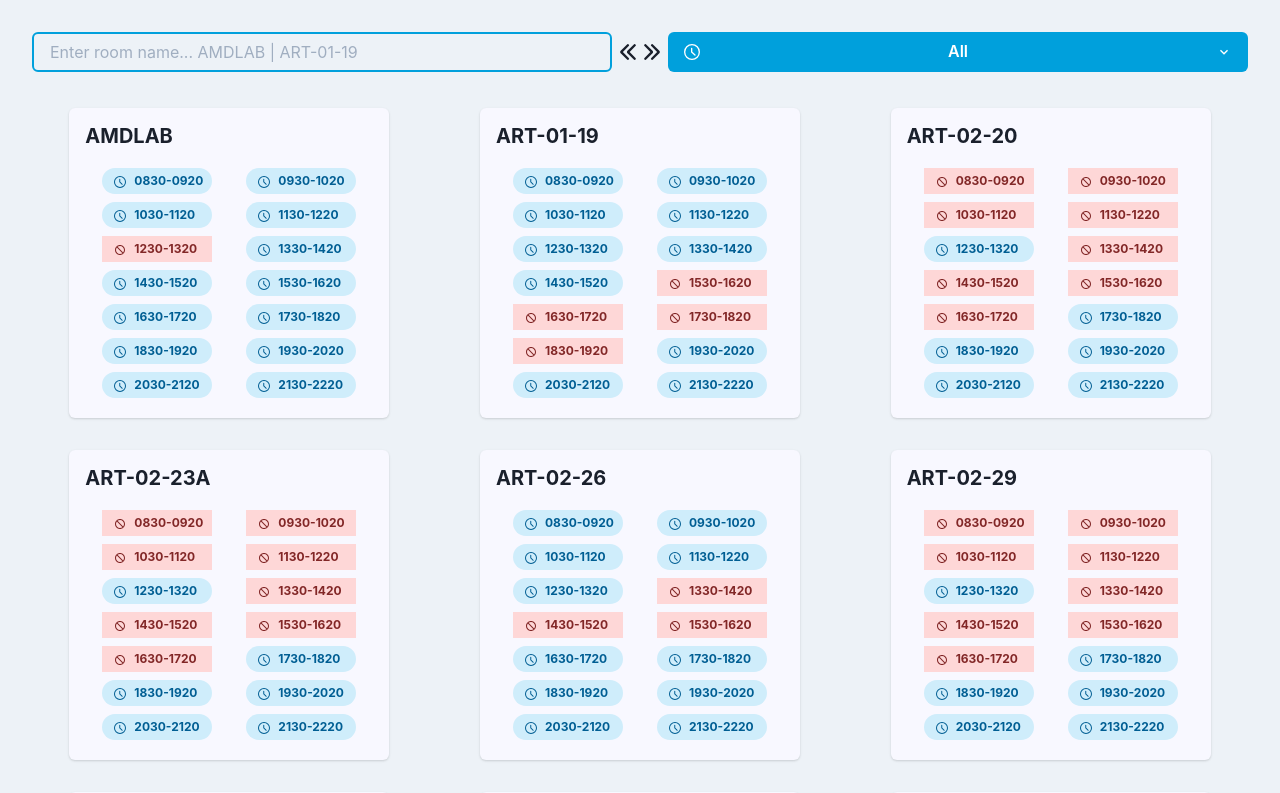
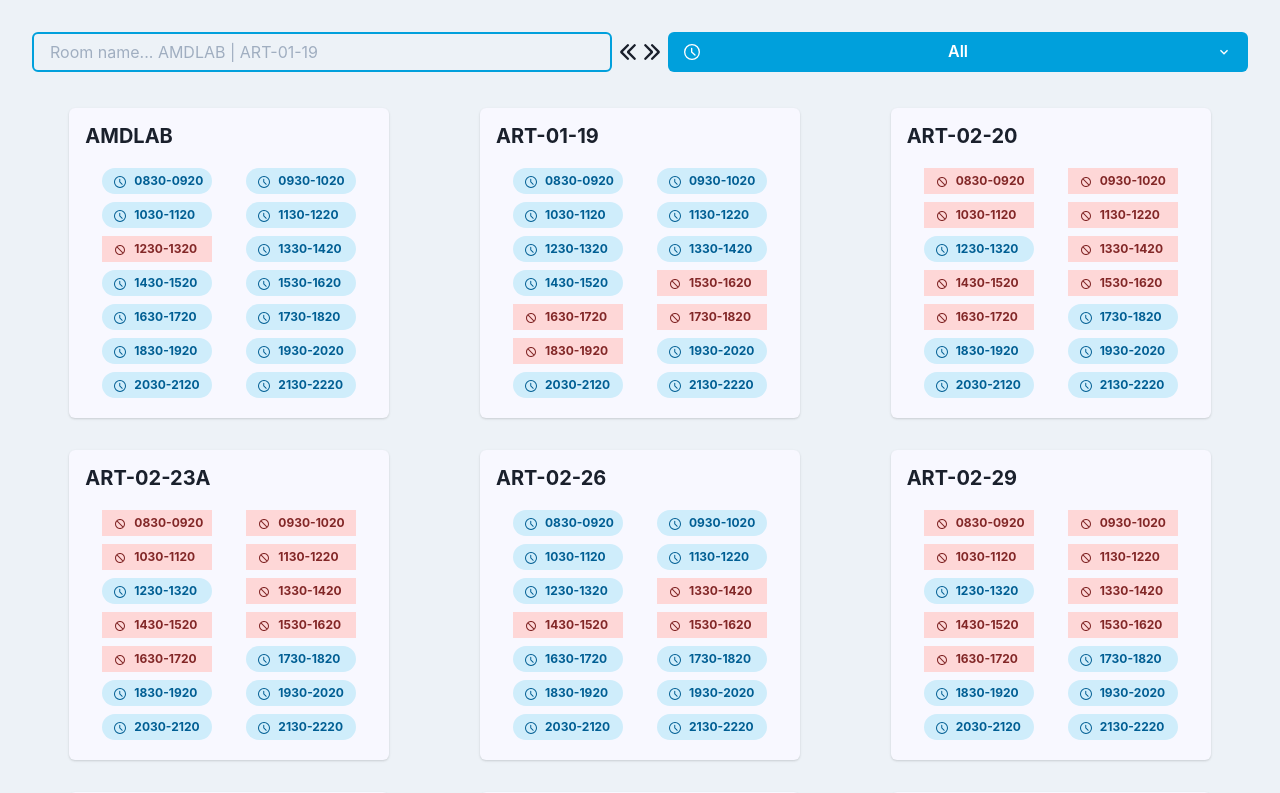
Before and after one commit to OkkarMin/where-to-mug, a Next.js app: page / in a window 1280 px wide. Shown: the top 793 px of the page. Built offline with nearby package versions, Linux system fonts and the light colour scheme.

Commit message:
style: :lipstick: Change room name input placerholder text

```diff
--- a/src/components/FilterOptions.tsx
+++ b/src/components/FilterOptions.tsx
@@ -53,7 +53,7 @@ export const FilterOptions: FC<{
           value={searchText}
           onChange={handleSearchTextChange}
           borderColor="#01A0DC"
-          placeholder="Enter room name... AMDLAB | ART-01-19"
+          placeholder="Room name... AMDLAB | ART-01-19"
           colorScheme="linkedin"
           variant="filled"
         />
```
